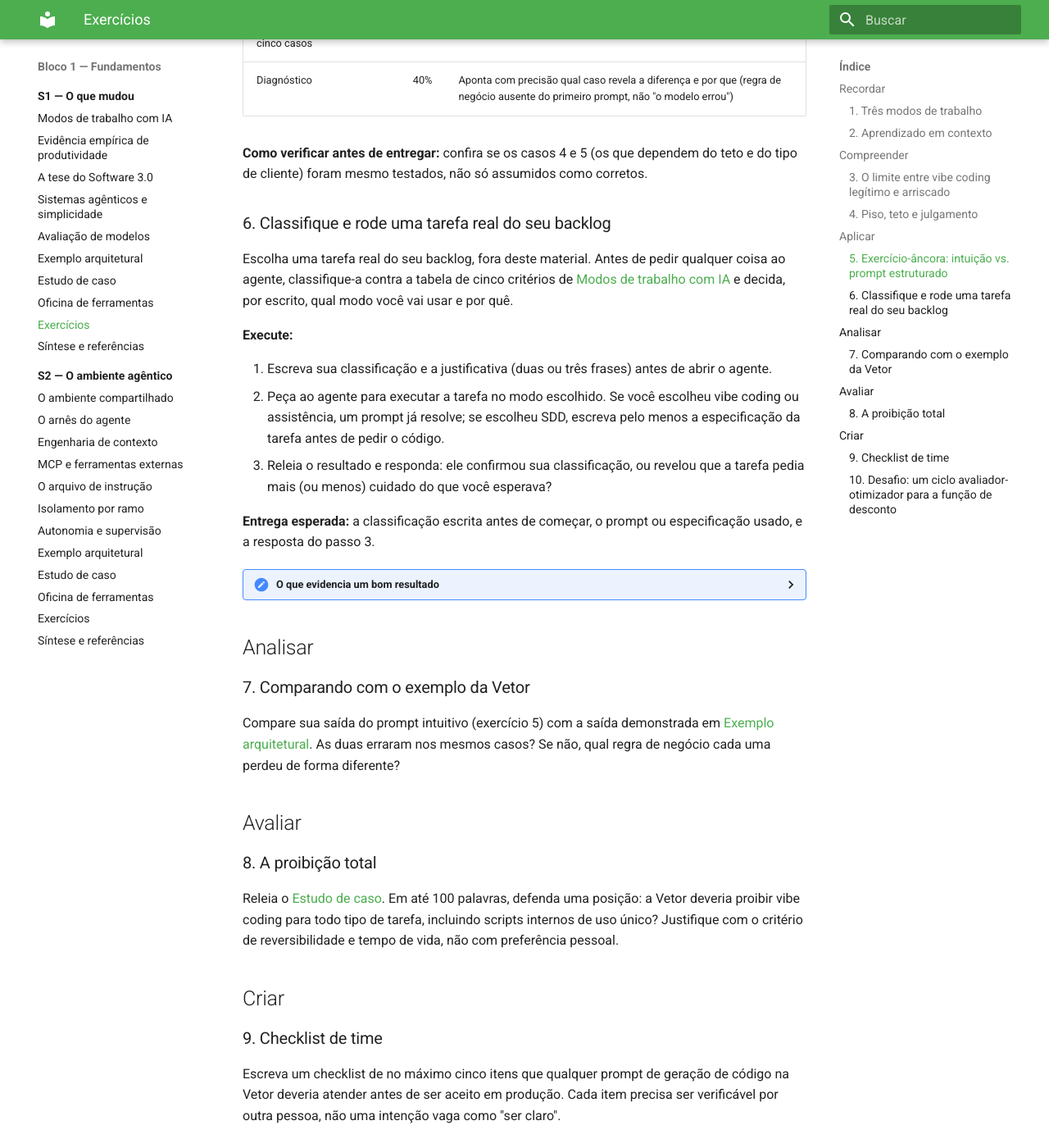
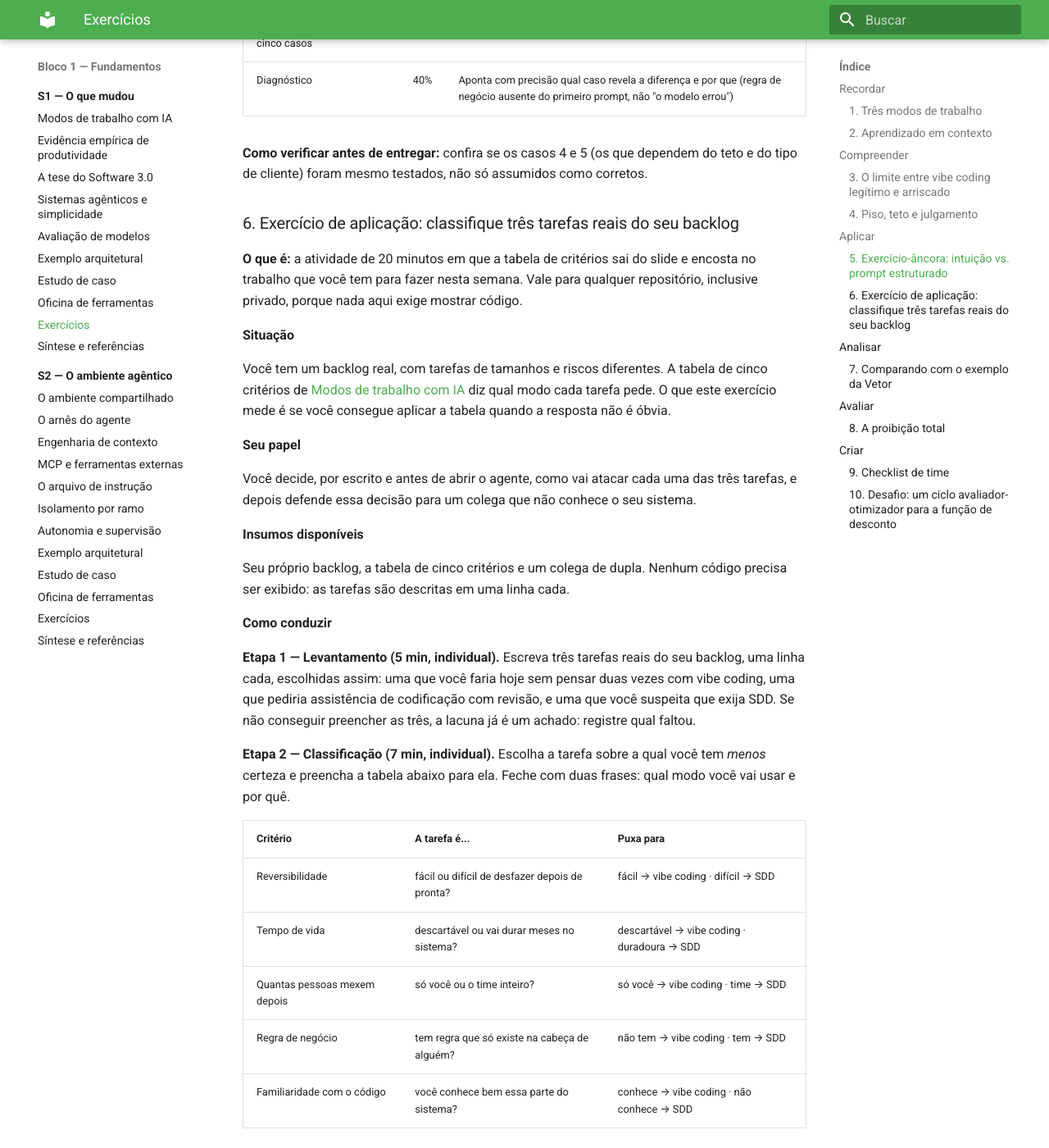
Before and after one commit to arkhibr/workshops-ia-agentica, an MkDocs documentation site: the page built from docs/sessao-01-o-que-mudou/exercicios.md, in a window 1280 px wide and 1400 px high, scrolled down 2556 px. Shown: the whole window at 82% size. Built offline with MkDocs 1.6.1 and Material for MkDocs 9.7.7, drawn with Linux system fonts in a browser that asks for light colours; some of the changed text lies outside the part shown.

Commit message:
feat(s1): exercício de aplicação de 20 minutos sobre os três modos de trabalho
O exercício 6 era um parágrafo solto de classificação de tarefa, sem tempo
declarado, sem estrutura e sem rubrica. Vira a atividade central da primeira
metade da sessão, com quatro etapas cronometradas que somam 20 minutos:
levantamento de três tarefas do backlog real, classificação da mais incerta
contra os cinco critérios, defesa em dupla procurando a linha de discordância, e
plenário só das divergências.

Funciona com repositório privado: as tarefas são descritas em uma linha e nenhum
código precisa ser exibido. Ganhou tabela de critérios preenchível, entrega
esperada, rubrica de quatro linhas e um teste de autoconferência — se as cinco
linhas apontaram para o mesmo modo, a tarefa escolhida era fácil demais.

Os 20 minutos saem do estudo de caso, que cobria o mesmo objetivo com um dilema
fictício, e de dez minutos de teoria. O caso continua publicado e passa a ser
leitura depois da aula, marcado como tal no roteiro. A oficina ganha os cinco
minutos restantes.

Novo relógio da sessão: teoria 30, demonstração 10, exercício de aplicação 20,
intervalo 5, oficina 35, exercício-âncora 15, síntese 5.

Co-Authored-By: Claude Opus 5 (1M context) <noreply@anthropic.com>

```diff
--- a/docs/sessao-01-o-que-mudou/exercicios.md
+++ b/docs/sessao-01-o-que-mudou/exercicios.md
@@ -94,23 +94,57 @@ As duas saídas (passos 1 e 2) e uma tabela marcando quais dos cinco casos cada
 
 **Como verificar antes de entregar:** confira se os casos 4 e 5 (os que dependem do teto e do tipo de cliente) foram mesmo testados, não só assumidos como corretos.
 
-### 6. Classifique e rode uma tarefa real do seu backlog
+### 6. Exercício de aplicação: classifique três tarefas reais do seu backlog
 
-Escolha uma tarefa real do seu backlog, fora deste material. Antes de pedir qualquer coisa ao agente, classifique-a contra a tabela de cinco critérios de [Modos de trabalho com IA](modos-de-trabalho.md#quando-cada-modo-se-justifica) e decida, por escrito, qual modo você vai usar e por quê.
+**O que é:** a atividade de 20 minutos em que a tabela de critérios sai do slide e encosta no trabalho que você tem para fazer nesta semana. Vale para qualquer repositório, inclusive privado, porque nada aqui exige mostrar código.
 
-**Execute:**
+**Situação**
 
-1. Escreva sua classificação e a justificativa (duas ou três frases) antes de abrir o agente.
-2. Peça ao agente para executar a tarefa no modo escolhido. Se você escolheu vibe coding ou assistência, um prompt já resolve; se escolheu SDD, escreva pelo menos a especificação da tarefa antes de pedir o código.
-3. Releia o resultado e responda: ele confirmou sua classificação, ou revelou que a tarefa pedia mais (ou menos) cuidado do que você esperava?
+Você tem um backlog real, com tarefas de tamanhos e riscos diferentes. A tabela de cinco critérios de [Modos de trabalho com IA](modos-de-trabalho.md#quando-cada-modo-se-justifica) diz qual modo cada tarefa pede. O que este exercício mede é se você consegue aplicar a tabela quando a resposta não é óbvia.
 
-**Entrega esperada:** a classificação escrita antes de começar, o prompt ou especificação usado, e a resposta do passo 3.
+**Seu papel**
 
-<details>
-<summary>O que evidencia um bom resultado</summary>
+Você decide, por escrito e antes de abrir o agente, como vai atacar cada uma das três tarefas, e depois defende essa decisão para um colega que não conhece o seu sistema.
 
-A classificação foi feita antes de ver o resultado, não ajustada depois para combinar com o que aconteceu. A resposta do passo 3 aponta um motivo concreto, não uma impressão vaga como "funcionou bem".
-</details>
+**Insumos disponíveis**
+
+Seu próprio backlog, a tabela de cinco critérios e um colega de dupla. Nenhum código precisa ser exibido: as tarefas são descritas em uma linha cada.
+
+**Como conduzir**
+
+**Etapa 1 — Levantamento (5 min, individual).** Escreva três tarefas reais do seu backlog, uma linha cada, escolhidas assim: uma que você faria hoje sem pensar duas vezes com vibe coding, uma que pediria assistência de codificação com revisão, e uma que você suspeita que exija SDD. Se não conseguir preencher as três, a lacuna já é um achado: registre qual faltou.
+
+**Etapa 2 — Classificação (7 min, individual).** Escolha a tarefa sobre a qual você tem *menos* certeza e preencha a tabela abaixo para ela. Feche com duas frases: qual modo você vai usar e por quê.
+
+| Critério | A tarefa é... | Puxa para |
+|---|---|---|
+| Reversibilidade | fácil ou difícil de desfazer depois de pronta? | fácil → vibe coding · difícil → SDD |
+| Tempo de vida | descartável ou vai durar meses no sistema? | descartável → vibe coding · duradoura → SDD |
+| Quantas pessoas mexem depois | só você ou o time inteiro? | só você → vibe coding · time → SDD |
+| Regra de negócio | tem regra que só existe na cabeça de alguém? | não tem → vibe coding · tem → SDD |
+| Familiaridade com o código | você conhece bem essa parte do sistema? | conhece → vibe coding · não conhece → SDD |
+
+**Etapa 3 — Defesa em dupla (6 min).** Troque a classificação com um colega. Cada um defende a decisão do outro contra os cinco critérios, procurando a linha em que discordaria. O objetivo não é convencer: é achar o critério que não é autoevidente.
+
+**Etapa 4 — Divergências (2 min, plenário).** Só as discordâncias vão para o plenário. Elas mostram onde a tabela precisa de julgamento e onde ela decide sozinha.
+
+**Entrega esperada**
+
+As três tarefas em uma linha cada, a tabela preenchida para a tarefa escolhida, as duas frases de decisão, e o critério em que a dupla divergiu (ou a confirmação de que não divergiu em nenhum).
+
+**Critérios de avaliação**
+
+| Critério | Peso | O que evidencia atendimento adequado |
+|---|---:|---|
+| As três tarefas são reais e distintas em risco | 20% | Vieram do backlog de verdade e não são três variações da mesma coisa |
+| A classificação usa os cinco critérios | 40% | Cada linha da tabela foi respondida para a tarefa escolhida, inclusive as que puxam para lados opostos |
+| A decisão é justificada pelos critérios | 20% | As duas frases citam as linhas que pesaram, e não preferência pessoal ou hábito |
+| A divergência foi examinada | 20% | Nomeia o critério em que a dupla discordou e por quê, ou registra que a leitura foi idêntica nos cinco |
+
+**Como verificar antes de entregar:** se todas as cinco linhas apontaram para o mesmo modo, você provavelmente escolheu a tarefa fácil. Troque pela que estava em segundo lugar na sua lista de incerteza.
+
+!!! tip "Depois da aula"
+    Rode a tarefa no modo que você decidiu e compare: o resultado confirmou a classificação, ou revelou que ela pedia mais cuidado do que você achava? Essa comparação é a que faz o critério grudar.
 
 ## Analisar
 
```
Also changed, not shown: docs/sessao-01-o-que-mudou/index.md (+11 -9 lines).
